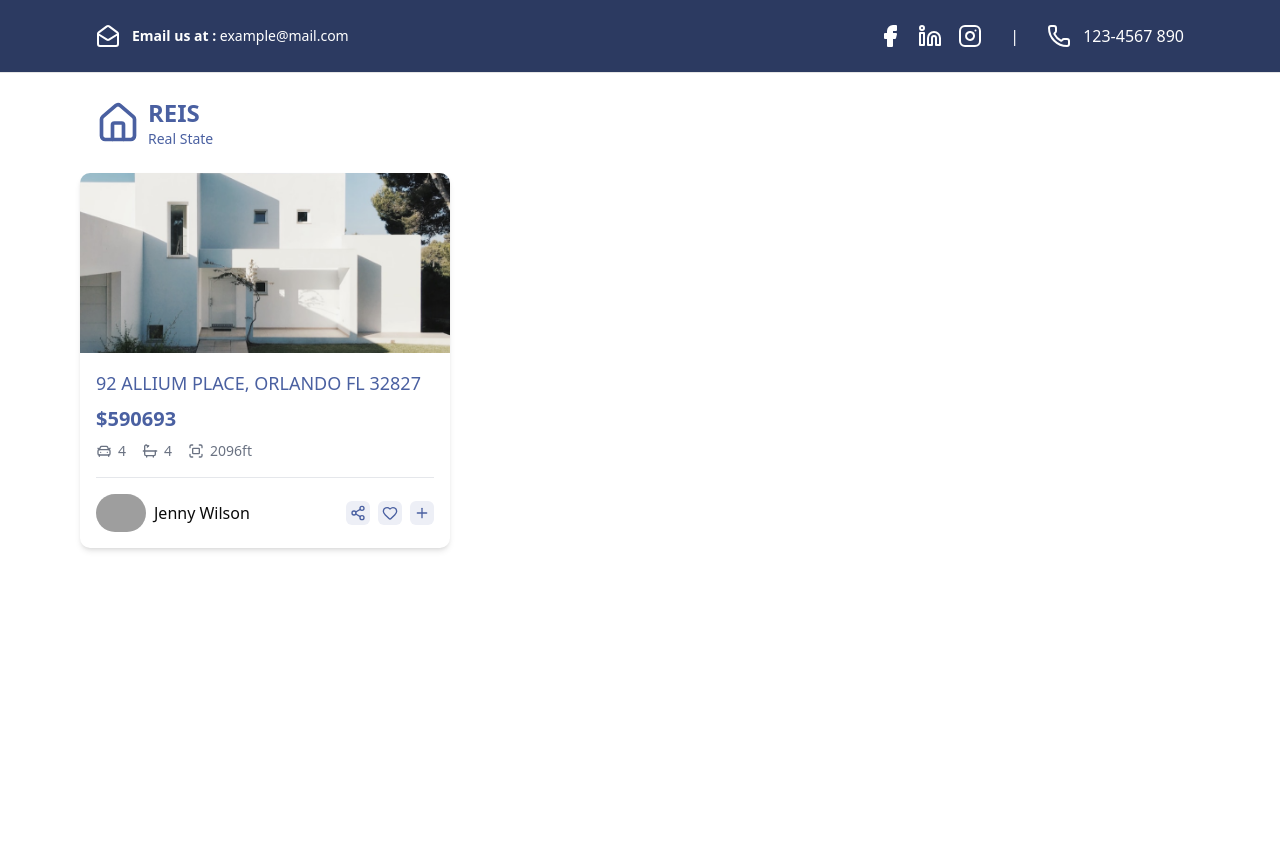
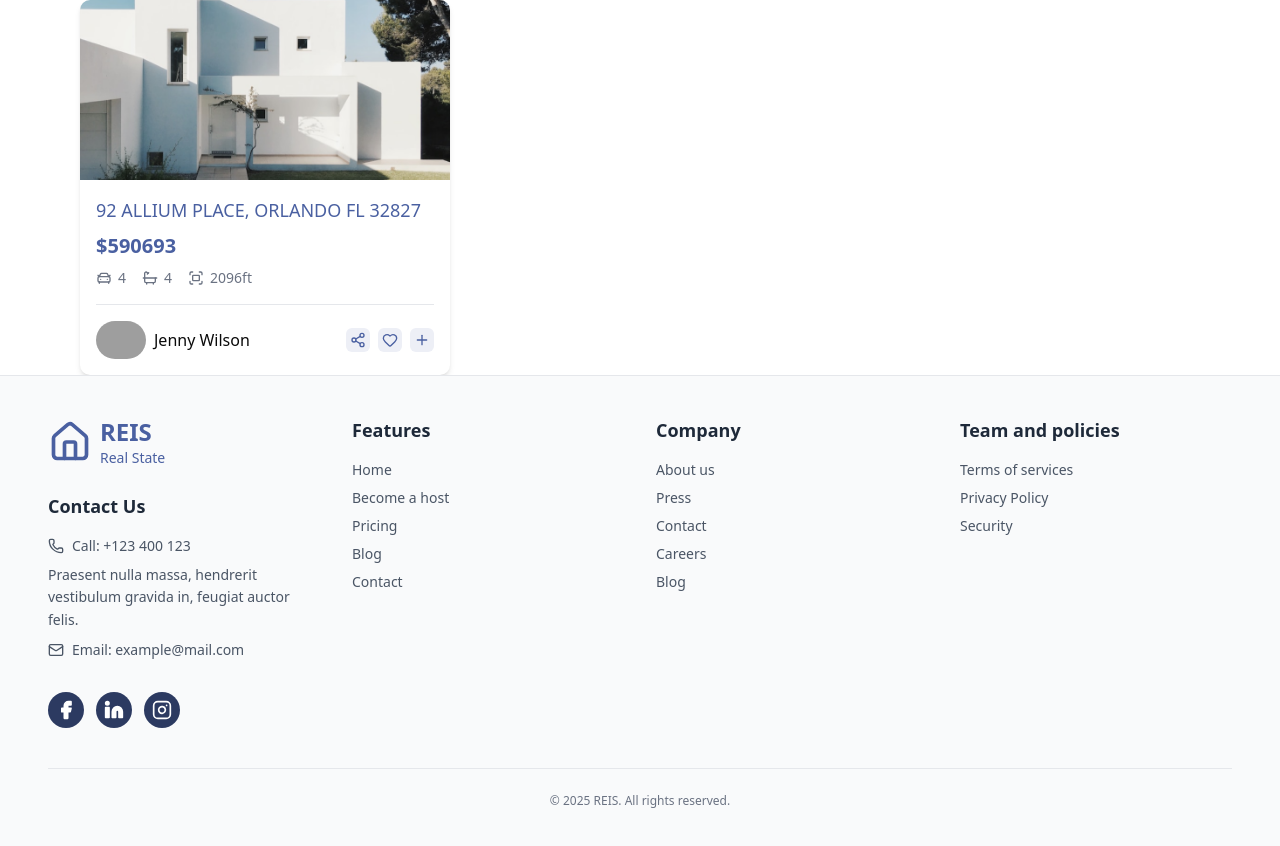
Before and after one commit to Osama-Alghoul/real-estate-hub, a Next.js app: page / in a window 1280 px wide. Shown: the top 846 px of the page. Before the commit the page ends 800 px from the top, so only its background shows below. Built offline with nearby package versions, Linux system fonts and the light colour scheme; grey boxes are pictures that could not be loaded.

Commit message:
restrucure: added route group for properties and added thier own layout

```diff
--- /dev/null
+++ b/app/(secondary)/layout.tsx
@@ -0,0 +1,14 @@
+import Header from "@/components/layout/header";
+
+export default function SecondaryLayout({
+  children,
+}: {
+  children: React.ReactNode;
+}) {
+  return (
+    <>
+      <Header />
+      {children}
+    </>
+  );
+}
--- a/app/layout.tsx
+++ b/app/layout.tsx
@@ -1,7 +1,7 @@
 import type { Metadata } from "next";
 import { Geist, Geist_Mono } from "next/font/google";
 import "./globals.css";
-import Header from "@/components/layout/header";
+import Footer from "@/components/layout/footer";
 
 const geistSans = Geist({
   variable: "--font-geist-sans",
@@ -28,8 +28,8 @@ export default function RootLayout({
       <body
         className={`${geistSans.variable} ${geistMono.variable} antialiased`}
       >
-        <Header />
         {children}
+        <Footer />
       </body>
     </html>
   );
```
Also changed, not shown: app/(secondary)/properties/PropertiesClient.tsx (renamed from app/properties/PropertiesClient.tsx), app/(secondary)/properties/error.tsx (renamed from app/properties/error.tsx), app/(secondary)/properties/loading.tsx (renamed from app/properties/loading.tsx), app/(secondary)/properties/page.tsx (renamed from app/properties/page.tsx).
